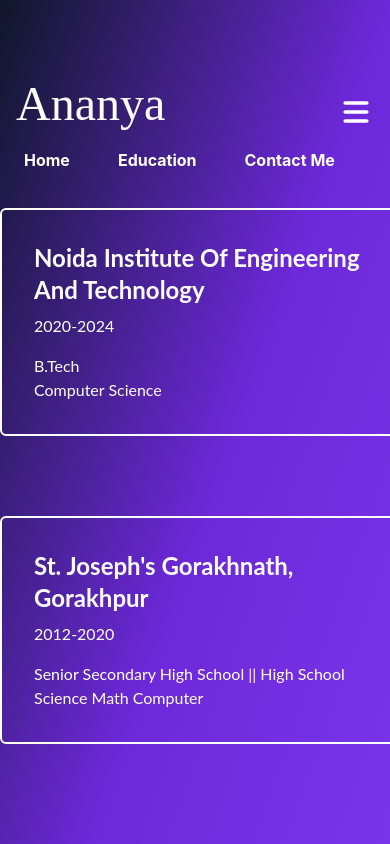
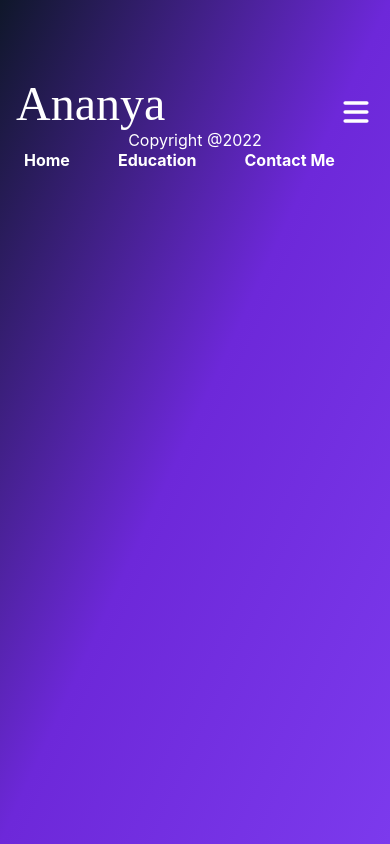
Before and after one commit to Ananya-Tripathi/portfolio, a React (Create React App) app: page / in a window 390 px wide. Shown: the top 844 px of the page. Built offline with nearby package versions, Linux system fonts and the light colour scheme.

Commit message:
Fix route bugs

```diff
--- a/src/App.js
+++ b/src/App.js
@@ -1,22 +1,23 @@
 import { NavBar } from "./Component/NavBar";
 import { Footer } from "./Component/Footer";
-import { About } from "./Component/About";
-import { Contact } from "./Component/Contact";
-import { Education } from "./Component/Education/Education";
-// import { Home } from "./Routes/Home";
-// import { Contact } from "./Routes/Contact";
-// import { Routes, Route } from "react-router-dom";
+import { Home } from "./Routes/Home";
+import { ContactPage } from "./Routes/ContactPage";
+import { BrowserRouter, Routes, Route } from "react-router-dom";
+import { EducationPage } from "./Routes/EducationPage";
 function App() {
   return (
-    <main>
-      <div className="bg-gradient-to-br from-slate-900 via-violet-700 to-violet-600 min-h-screen">
+    <div className="bg-gradient-to-br from-slate-900 via-violet-700 to-violet-600 min-h-screen">
+      <BrowserRouter>
         <NavBar />
-        {/* <About /> */}
-        {/* <Contact /> */}
-        <Education />
-        <Footer />
-      </div>
-    </main>
+        <Routes>
+          <Route path="/portfolio/" element={<Home />} />
+          <Route path="/home" element={<Home />} />
+          <Route path="/education" element={<EducationPage />} />
+          <Route path="/contact" element={<ContactPage />} />
+        </Routes>
+      </BrowserRouter>
+      <Footer />
+    </div>
   );
 }
 
--- a/src/Component/NavBar.js
+++ b/src/Component/NavBar.js
@@ -1,5 +1,6 @@
 import React, { useState } from "react";
 import { HiMenu } from "react-icons/hi";
+import { Link } from "react-router-dom";
 export const NavBar = () => {
   const [menu, setMenu] = useState(true);
 
@@ -17,13 +18,17 @@ export const NavBar = () => {
         </button>
       </div>
 
-      {menu && (
-        <div className="flex md:mr-[100px]">
+      <div className="flex md:mr-[100px]">
+        <Link to={"/home"}>
           <p className="routeText">Home</p>
+        </Link>
+        <Link to={"/education"}>
           <p className="routeText ">Education</p>
+        </Link>
+        <Link to={"/contact"}>
           <p className="routeText ">Contact Me</p>
-        </div>
-      )}
+        </Link>
+      </div>
     </div>
   );
 };
--- /dev/null
+++ b/src/Routes/ContactPage.js
@@ -0,0 +1,7 @@
+import React from 'react'
+import { Contact } from '../Component/Contact'
+export const ContactPage = () => {
+  return (
+    <Contact />
+  )
+}
--- /dev/null
+++ b/src/Routes/EducationPage.js
@@ -0,0 +1,7 @@
+import React from 'react'
+import { Education } from '../Component/EducationSection/Education'
+export const EducationPage = () => {
+  return (
+    <Education />
+  )
+}
--- a/src/Routes/Home.js
+++ b/src/Routes/Home.js
@@ -0,0 +1,6 @@
+import React from "react";
+import { About } from "../Component/About";
+
+export const Home = () => {
+  return <About />;
+};
--- a/src/index.js
+++ b/src/index.js
@@ -3,15 +3,11 @@ import ReactDOM from "react-dom/client";
 import "./index.css";
 import App from "./App";
 import reportWebVitals from "./reportWebVitals";
-// import { BrowserRouter} from "react-router-dom";
 const root = ReactDOM.createRoot(document.getElementById("root"));
 root.render(
-  // <BrowserRouter>
-  //   <React.StrictMode>
-  //     <App />
-  //   </React.StrictMode>
-  // </BrowserRouter>
-  <App/>
+  <React.StrictMode>
+    <App />
+  </React.StrictMode>
 );
 
 // If you want to start measuring performance in your app, pass a function
```
Also changed, not shown: src/Component/EducationSection/Education.js (renamed from src/Component/Education/Education.js), src/Component/EducationSection/EducationCompnent.js (renamed from src/Component/Education/EducationCompnent.js), src/Routes/Contact.js (deleted), src/Routes/Education.js (deleted).
